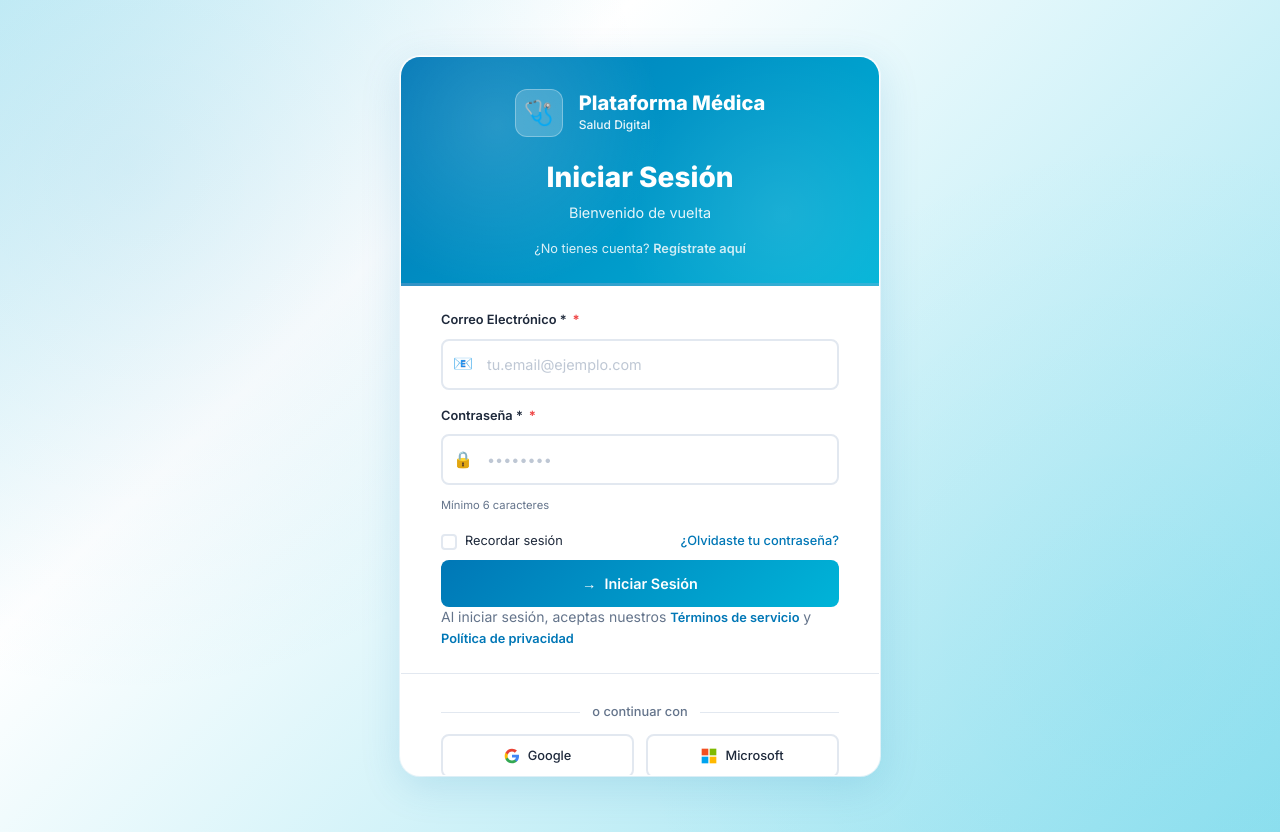
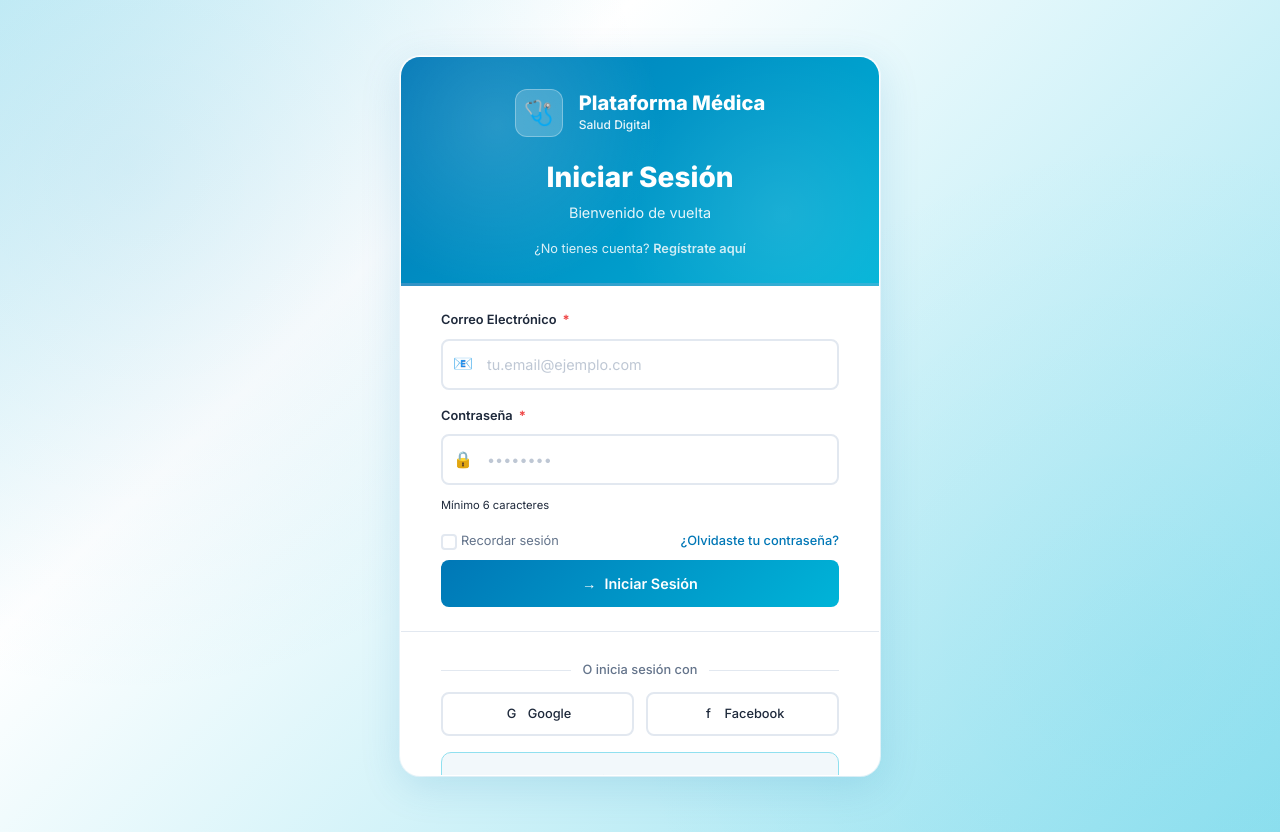
Before and after one commit to JeremyAslalema/Plataforma-Integral-de-Gesti-n-M-dica-en-L-nea, a Next.js app: page /auth/login in a window 1280 px wide. Built offline with nearby package versions, Linux system fonts and the light colour scheme.

Commit message:
Probar la base de datos

```diff
--- a/app/auth/login/page.tsx
+++ b/app/auth/login/page.tsx
@@ -1,16 +1,19 @@
 'use client';
 import React, { useState, useEffect } from 'react';
 import Link from 'next/link';
-import { useSearchParams } from 'next/navigation';
+import { useSearchParams, useRouter } from 'next/navigation';
+import { signIn } from 'next-auth/react';
 
 export default function LoginPage() {
   const searchParams = useSearchParams();
+  const router = useRouter();
   const tipo = searchParams.get('tipo') || 'paciente';
   const [mounted, setMounted] = useState(false);
   const [email, setEmail] = useState('');
   const [password, setPassword] = useState('');
   const [rememberMe, setRememberMe] = useState(false);
   const [loading, setLoading] = useState(false);
+  const [error, setError] = useState('');
 
   useEffect(() => {
     setMounted(true);
@@ -19,8 +22,34 @@ export default function LoginPage() {
   const handleSubmit = async (e: React.FormEvent) => {
     e.preventDefault();
     setLoading(true);
-    // Aquí iría la lógica de autenticación
-    setTimeout(() => setLoading(false), 1500);
+    setError('');
+
+    try {
+      const result = await signIn('credentials', {
+        email,
+        password,
+        redirect: false,
+      });
+
+      if (result?.error) {
+        setError(result.error === 'CredentialsSignin'
+          ? 'Email o contraseña incorrectos'
+          : 'Error al iniciar sesión');
+        setLoading(false);
+        return;
+      }
+
+      // Redirigir al dashboard si el login fue exitoso
+      if (result?.ok) {
+        router.push('/dashboard');
+        router.refresh();
+      }
+    } catch (error) {
+      setError('Error al iniciar sesión');
+      console.error(error);
+    } finally {
+      setLoading(false);
+    }
   };
 
   if (!mounted) {
@@ -38,19 +67,15 @@ export default function LoginPage() {
         {/* Header */}
         <div className="auth-header">
           <Link href="/" className="logo-link">
-            <div className="logo-icon">
-              <span>🩺</span>
-            </div>
+            <div className="logo-icon">🩺</div>
             <div className="logo-text">
-              <span className="logo-main">Plataforma Médica</span>
-              <span className="logo-sub">Salud Digital</span>
+              <div className="logo-main">Plataforma Médica</div>
+              <div className="logo-sub">Salud Digital</div>
             </div>
           </Link>
 
           <div className="auth-title-section">
-            <h1 className="auth-title">
-              Iniciar Sesión
-            </h1>
+            <h1 className="auth-title">Iniciar Sesión</h1>
             <p className="auth-subtitle">
               {tipo === 'profesional'
                 ? 'Acceso para profesionales de la salud'
@@ -61,23 +86,32 @@ export default function LoginPage() {
           <div className="auth-switch">
             <p className="auth-switch-text">
               ¿No tienes cuenta?{' '}
-              <Link href={`/auth/register${tipo === 'profesional' ? '?tipo=profesional' : ''}`}
-                className="auth-link auth-link-underline">
+              <Link
+                href={`/auth/register${tipo === 'profesional' ? '?tipo=profesional' : ''}`}
+                className="auth-link"
+              >
                 Regístrate aquí
               </Link>
             </p>
           </div>
         </div>
 
+        {/* Error Message */}
+        {error && (
+          <div className="validation-message error" style={{ margin: '1rem 2.5rem 0' }}>
+            ⚠ {error}
+          </div>
+        )}
+
         {/* Login Form */}
         <div className="auth-form-container">
-          <form onSubmit={handleSubmit} className="login-form">
+          <form onSubmit={handleSubmit}>
             <div className="form-group">
               <label className="form-label">
-                Correo Electrónico *
-                <span className="required-asterisk">*</span>
+                Correo Electrónico <span className="required-asterisk">*</span>
               </label>
               <div className="input-container">
+                <div className="input-icon">📧</div>
                 <input
                   type="email"
                   className="form-input"
@@ -86,16 +120,15 @@ export default function LoginPage() {
                   onChange={(e) => setEmail(e.target.value)}
                   required
                 />
-                <span className="input-icon">📧</span>
               </div>
             </div>
 
             <div className="form-group">
               <label className="form-label">
-                Contraseña *
-                <span className="required-asterisk">*</span>
+                Contraseña <span className="required-asterisk">*</span>
               </label>
               <div className="input-container">
+                <div className="input-icon">🔒</div>
                 <input
                   type="password"
                   className="form-input"
@@ -105,27 +138,24 @@ export default function LoginPage() {
                   required
                   minLength={6}
                 />
-                <span className="input-icon">🔒</span>
               </div>
-              <div className="password-strength">
-                <div className="strength-text">Mínimo 6 caracteres</div>
+              <div className="validation-message">
+                Mínimo 6 caracteres
               </div>
             </div>
 
             <div className="form-options">
-              <div className="remember-me">
+              <label className="remember-me checkbox-label">
                 <input
                   type="checkbox"
+                  className="checkbox-input"
                   id="remember"
                   checked={rememberMe}
                   onChange={(e) => setRememberMe(e.target.checked)}
-                  className="checkbox-input"
                 />
-                <label htmlFor="remember" className="checkbox-label">
-                  <div className="checkbox-custom"></div>
-                  <span>Recordar sesión</span>
-                </label>
-              </div>
+                <span className="checkbox-custom"></span>
+                Recordar sesión
+              </label>
               <Link href="/auth/forgot-password" className="forgot-password">
                 ¿Olvidaste tu contraseña?
               </Link>
@@ -148,47 +178,22 @@ export default function LoginPage() {
                 </>
               )}
             </button>
-
-            <div className="form-footer">
-              <p className="text-sm text-gray">
-                Al iniciar sesión, aceptas nuestros{' '}
-                <Link href="/terms" className="terms-link">Términos de servicio</Link>{' '}
-                y{' '}
-                <Link href="/privacy" className="terms-link">Política de privacidad</Link>
-              </p>
-            </div>
           </form>
         </div>
 
-        {/* Social Login */}
+        {/* Social Login Options */}
         <div className="auth-options">
           <div className="divider">
-            <span>o continuar con</span>
+            <span>O inicia sesión con</span>
           </div>
-
           <div className="social-buttons">
-            <button type="button" className="social-btn google-btn">
-              <span className="social-icon">
-                <svg width="16" height="16" viewBox="0 0 24 24">
-                  <path fill="#4285F4" d="M22.56 12.25c0-.78-.07-1.53-.2-2.25H12v4.26h5.92c-.26 1.37-1.04 2.53-2.21 3.31v2.77h3.57c2.08-1.92 3.28-4.74 3.28-8.09z"/>
-                  <path fill="#34A853" d="M12 23c2.97 0 5.46-.98 7.28-2.66l-3.57-2.77c-.98.66-2.23 1.06-3.71 1.06-2.86 0-5.29-1.93-6.16-4.53H2.18v2.84C3.99 20.53 7.7 23 12 23z"/>
-                  <path fill="#FBBC05" d="M5.84 14.09c-.22-.66-.35-1.36-.35-2.09s.13-1.43.35-2.09V7.07H2.18C1.43 8.55 1 10.22 1 12s.43 3.45 1.18 4.93l2.85-2.22.81-.62z"/>
-                  <path fill="#EA4335" d="M12 5.38c1.62 0 3.06.56 4.21 1.64l3.15-3.15C17.45 2.09 14.97 1 12 1 7.7 1 3.99 3.47 2.18 7.07l3.66 2.84c.87-2.6 3.3-4.53 6.16-4.53z"/>
-                </svg>
-              </span>
+            <button type="button" className="social-btn">
+              <div className="social-icon">G</div>
               Google
             </button>
-
-            <button type="button" className="social-btn microsoft-btn">
-              <span className="social-icon">
-                <svg width="16" height="16" viewBox="0 0 24 24">
-                  <path fill="#f25022" d="M1 1h10v10H1V1z"/>
-                  <path fill="#00a4ef" d="M1 13h10v10H1V13z"/>
-                  <path fill="#7fba00" d="M13 1h10v10H13V1z"/>
-                  <path fill="#ffb900" d="M13 13h10v10H13V13z"/>
-                </svg>
-              </span>
-              Microsoft
+            <button type="button" className="social-btn">
+              <div className="social-icon">f</div>
+              Facebook
             </button>
           </div>
         </div>
@@ -196,19 +201,14 @@ export default function LoginPage() {
         {/* Professional Access Card */}
         {tipo === 'paciente' && (
           <div className="professional-access-card">
-            <div className="professional-icon">
-              <span>👨‍⚕️</span>
-            </div>
+            <div className="professional-icon">👨‍⚕️</div>
             <div className="professional-content">
-              <h3 className="professional-title">¿Eres profesional de la salud?</h3>
-              <p className="professional-description">
-                Accede a herramientas especializadas para gestionar tu consulta
-              </p>
-              <Link
-                href="/auth/login?tipo=profesional"
-                className="professional-link"
-              >
-                Acceso profesional ›
+              <div className="professional-title">¿Eres profesional de la salud?</div>
+              <div className="professional-description">
+                Acceso especial para médicos, enfermeros y personal sanitario
+              </div>
+              <Link href="/auth/login?tipo=profesional" className="professional-link">
+                Iniciar sesión como profesional →
               </Link>
             </div>
           </div>
--- a/app/lib/auth.ts
+++ b/app/lib/auth.ts
@@ -1,30 +1,28 @@
-import { NextAuthOptions } from 'next-auth';
+import { NextAuthOptions, DefaultSession } from 'next-auth';
 import CredentialsProvider from 'next-auth/providers/credentials';
 import { PrismaAdapter } from '@auth/prisma-adapter';
 import { prisma } from './prisma';
 import bcrypt from 'bcryptjs';
+import { UserRole } from '@prisma/client';
 
 // Extender tipos de NextAuth
 declare module 'next-auth' {
   interface User {
-    role?: string;
-    name: string;
+    role?: UserRole;
   }
 
   interface Session {
     user: {
       id: string;
-      email?: string | null;
-      name?: string | null;
-      image?: string | null;
-      role?: string;
-    }
+      role?: UserRole;
+    } & DefaultSession['user'];
   }
 }
 
 declare module 'next-auth/jwt' {
   interface JWT {
-    role?: string;
+    id?: string;
+    role?: UserRole;
   }
 }
 
@@ -36,8 +34,7 @@ export const authOptions: NextAuthOptions = {
       credentials: {
         email: {
           label: 'Email',
-          type: 'email',
-          placeholder: 'correo@ejemplo.com'
+          type: 'email'
         },
         password: {
           label: 'Contraseña',
@@ -80,7 +77,7 @@ export const authOptions: NextAuthOptions = {
           };
         } catch (error) {
           console.error('Error en autenticación:', error);
-          throw new Error('Error en el servidor. Intente nuevamente.');
+          return null;
         }
       }
     })
@@ -91,29 +88,24 @@ export const authOptions: NextAuthOptions = {
   },
   pages: {
     signIn: '/auth/login',
-    // signUp: '/auth/register', // ← ELIMINA ESTA LÍNEA TEMPORALMENTE
     error: '/auth/login',
   },
   callbacks: {
     async jwt({ token, user }) {
       if (user) {
+        token.id = user.id;
         token.role = user.role;
       }
       return token;
     },
     async session({ session, token }) {
-      if (session.user && token.sub) {
-        session.user.id = token.sub;
-        session.user.role = token.role as string;
+      if (session.user && token.id) {
+        session.user.id = token.id as string;
+        session.user.role = token.role as UserRole;
       }
       return session;
-    },
-    async redirect({ url, baseUrl }) {
-      // Redirigir al dashboard después del login
-      if (url.startsWith('/dashboard')) return url;
-      if (url.startsWith(baseUrl)) return url;
-      return baseUrl + '/dashboard';
     }
   },
+  secret: process.env.NEXTAUTH_SECRET,
   debug: process.env.NODE_ENV === 'development',
 };
--- a/package.json
+++ b/package.json
@@ -26,6 +26,7 @@
     "tailwind-merge": "^3.4.0"
   },
   "devDependencies": {
+    "@types/bcryptjs": "^2.4.6",
     "@types/node": "^20.0.0",
     "@types/react": "^18.2.0",
     "@types/react-dom": "^18.2.0",
```
Also changed, not shown: 1 other file (tests, documents, lock files or other folders).
